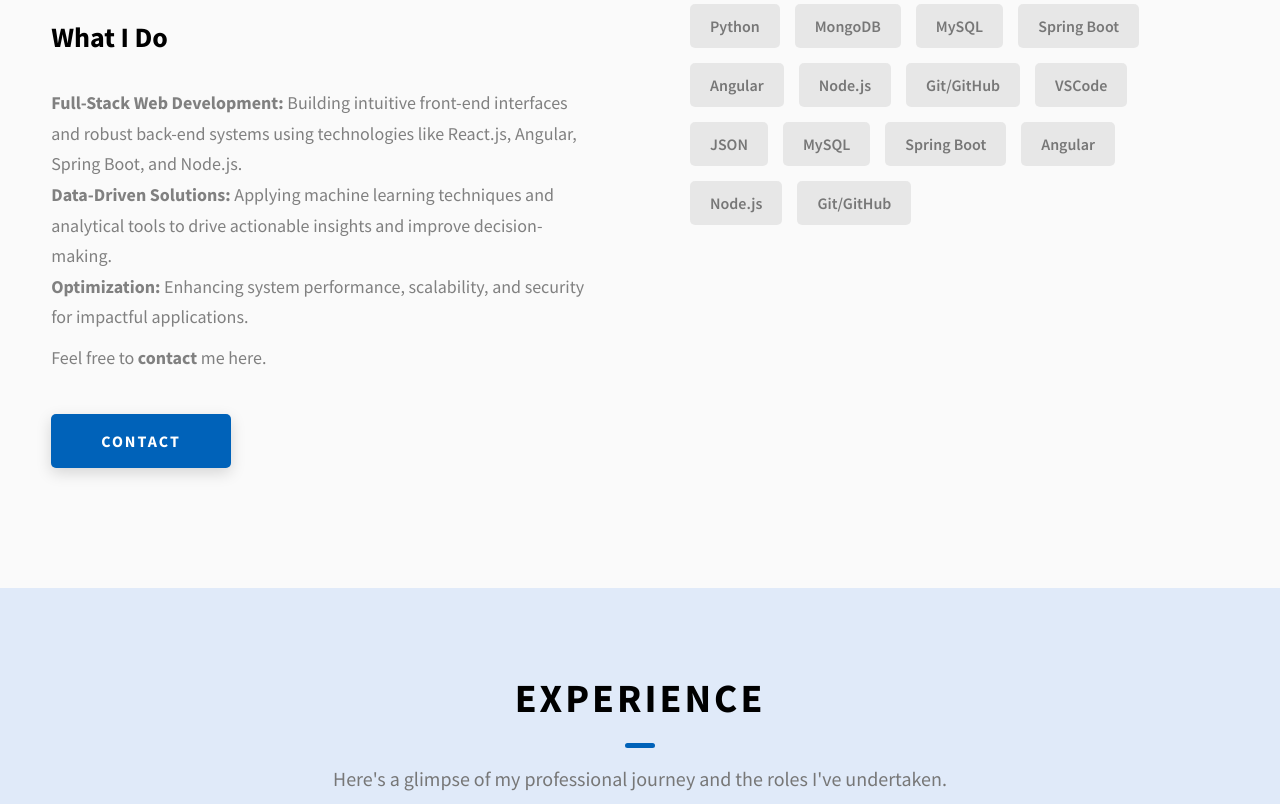
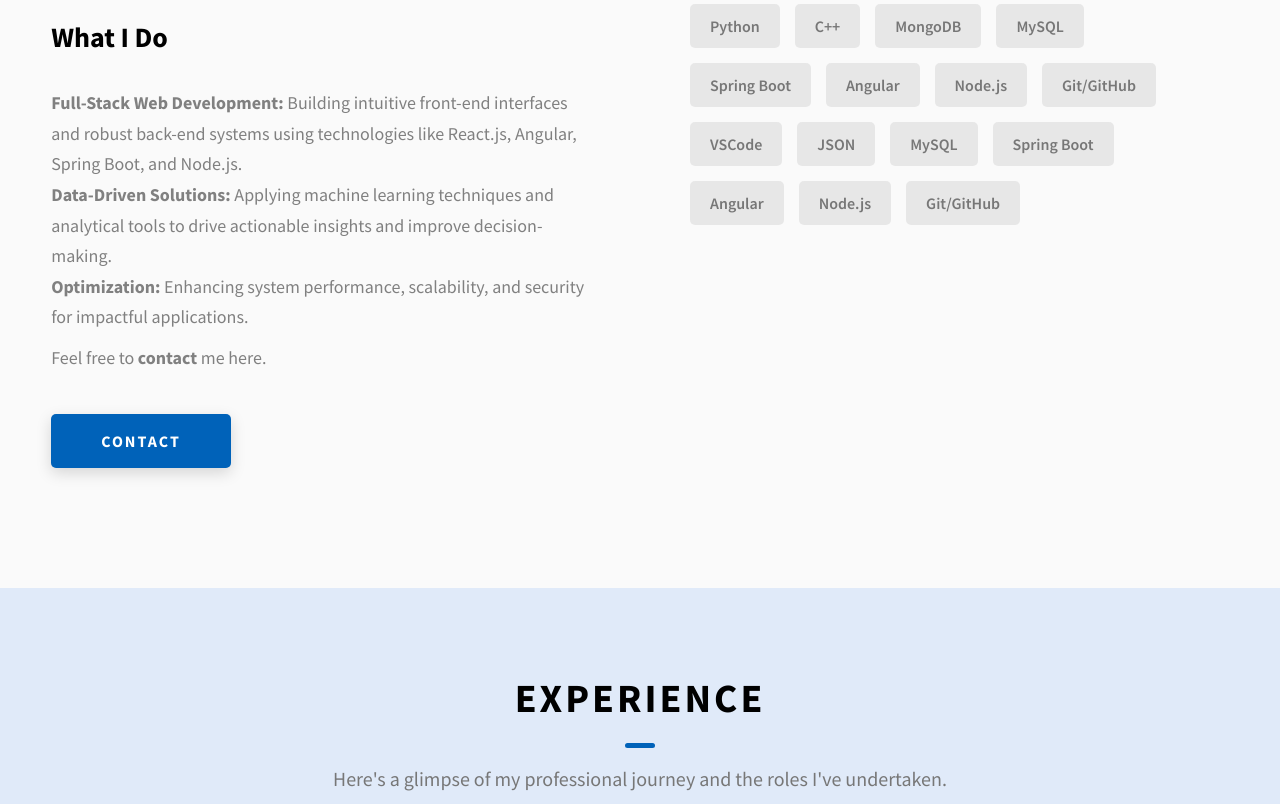
Before and after one commit to Navya-Josyula/myportfolio, a website: page index.html in a window 1280 px wide. Shown: the part 1360-2164 px from the top of the page. Drawn offline with Linux system fonts and the light colour scheme.

Commit message:
Update index.html

```diff
--- a/index.html
+++ b/index.html
@@ -190,6 +190,7 @@
               <div class="skills__skill">React</div>
               <div class="skills__skill">Java</div>
               <div class="skills__skill">Python</div>
+              <div class="skills__skill">C++</div>
               <div class="skills__skill">MongoDB</div>
               <div class="skills__skill">MySQL</div>
               <div class="skills__skill">Spring Boot</div>
```
